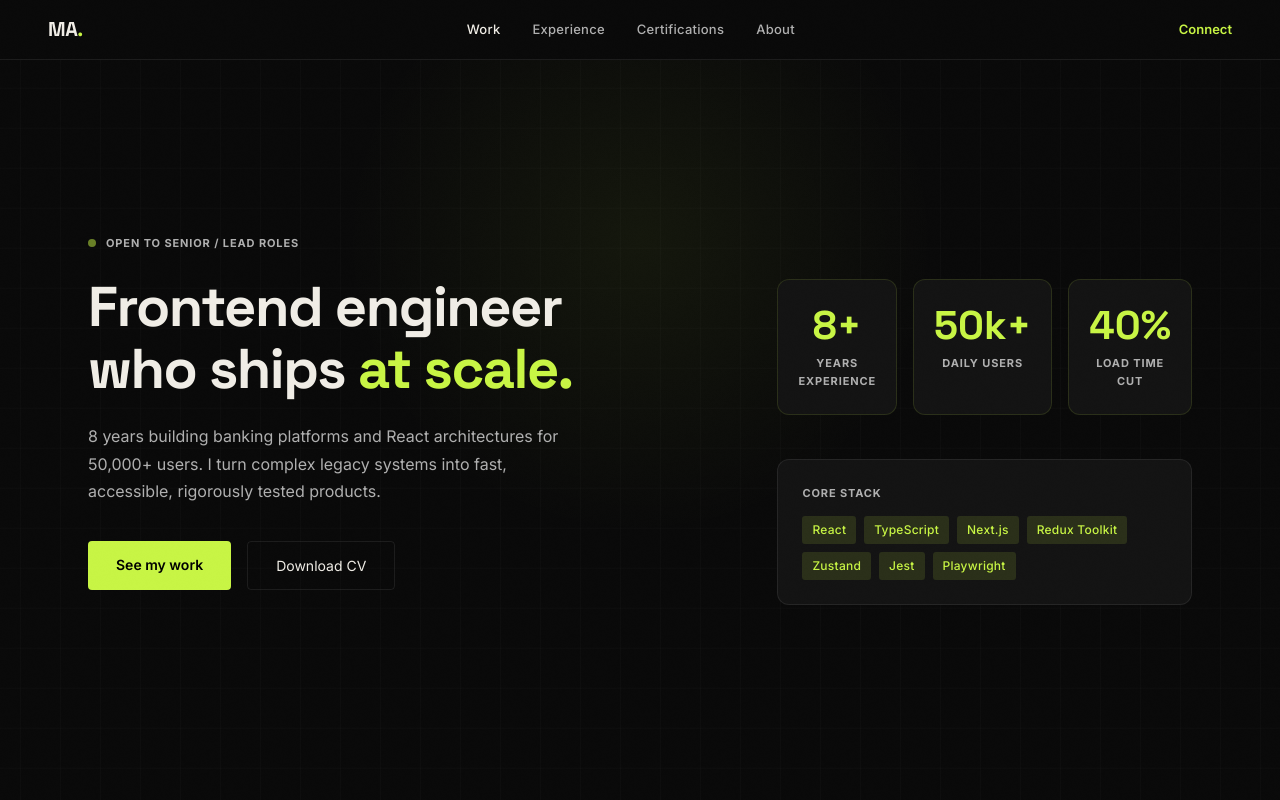
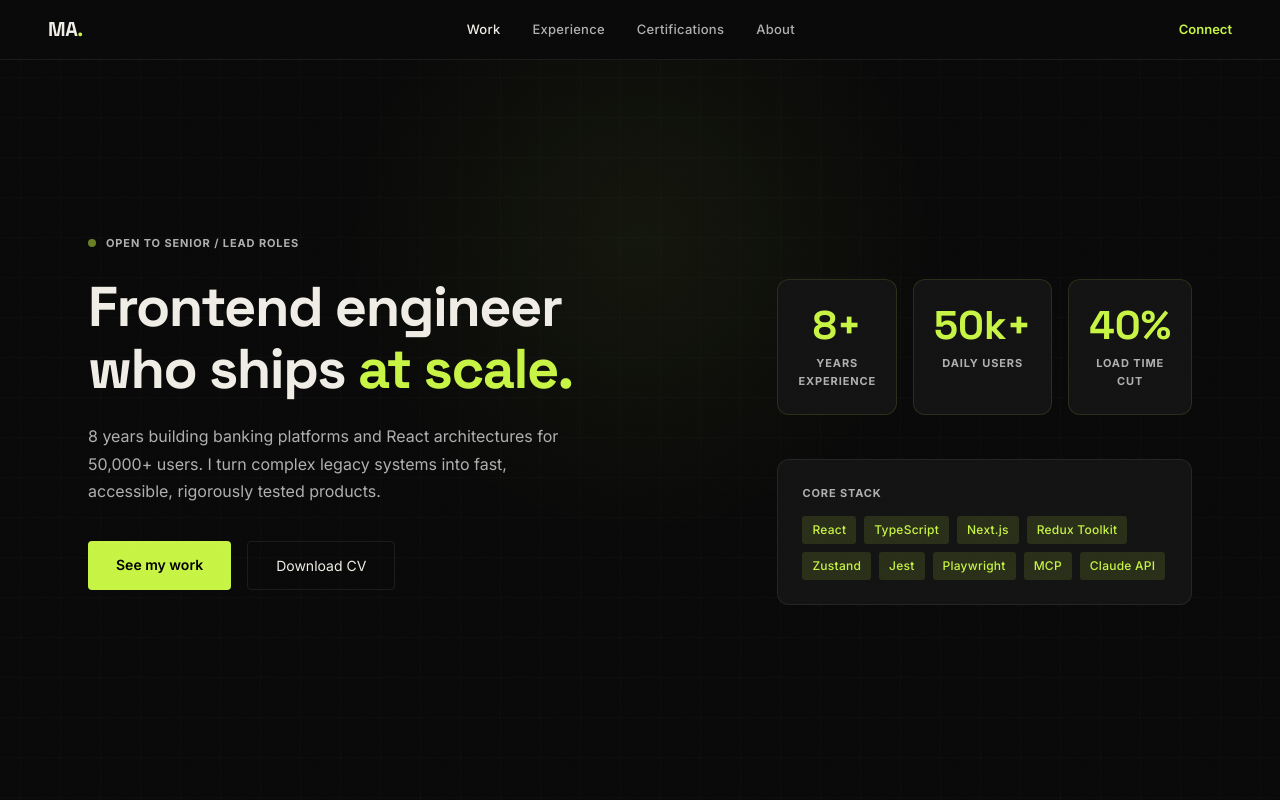
Before and after one commit to MurugeshAravind/Portfolio, a Next.js app: page / in a window 1280 px wide. Shown: the top 800 px of the page. Built offline with nearby package versions, Linux system fonts and the light colour scheme.

Commit message:
Update portfolio with Claude Certified Architect - Foundations Credly badge

```diff
--- a/app/components/About.jsx
+++ b/app/components/About.jsx
@@ -70,7 +70,7 @@ export default function About() {
           </div>
 
           <p className="about-text">
-            Outside enterprise work, I’m exploring cloud and AI-powered systems, combining modern frontend engineering with intelligent workflows and deterministic reliability.
+            Outside enterprise work, I’m exploring cloud and AI-powered systems. As a Claude Certified Architect, I build integrations with the Model Context Protocol (MCP) and design agentic frontend architectures that combine modern UI engineering with deterministic reliability.
           </p>
 
           <p className="about-text">
--- a/app/components/Hero.jsx
+++ b/app/components/Hero.jsx
@@ -59,6 +59,8 @@ export default function Hero() {
               "Zustand",
               "Jest",
               "Playwright",
+              "MCP",
+              "Claude API",
             ].map((s) => (
               <span key={s} className="pill">
                 {s}
--- a/app/data/certifications.js
+++ b/app/data/certifications.js
@@ -24,11 +24,12 @@ export const certifications = [
   {
     name: "Claude Certified Architect - Foundations",
     issuer: "Anthropic",
-    issuedDate: "Jun 6, 2026",
-    expiryDate: "Dec 6, 2026",
-    skills: ["Claude", "AI Architecture"],
+    issuedDate: "Jun 2026",
+    expiryDate: "Jun 2027",
+    skills: ["Claude Code", "Claude Agent SDK", "Claude API", "MCP", "AI Architecture"],
     icon: "anthropic",
-    credentialUrl: "https://verify.skilljar.com/c/vqc4tx8irviz",
+    credentialUrl:
+      "https://www.credly.com/badges/de77999b-3bf9-419a-9056-1cad604c3494/public_url",
   },
   {
     name: "Context Engineering Foundation",
--- a/app/layout.js
+++ b/app/layout.js
@@ -73,6 +73,8 @@ const jsonLd = {
     "Frontend Architecture",
     "Accessibility",
     "Performance Optimization",
+    "AI Architecture",
+    "Model Context Protocol (MCP)",
   ],
 };
 
```
